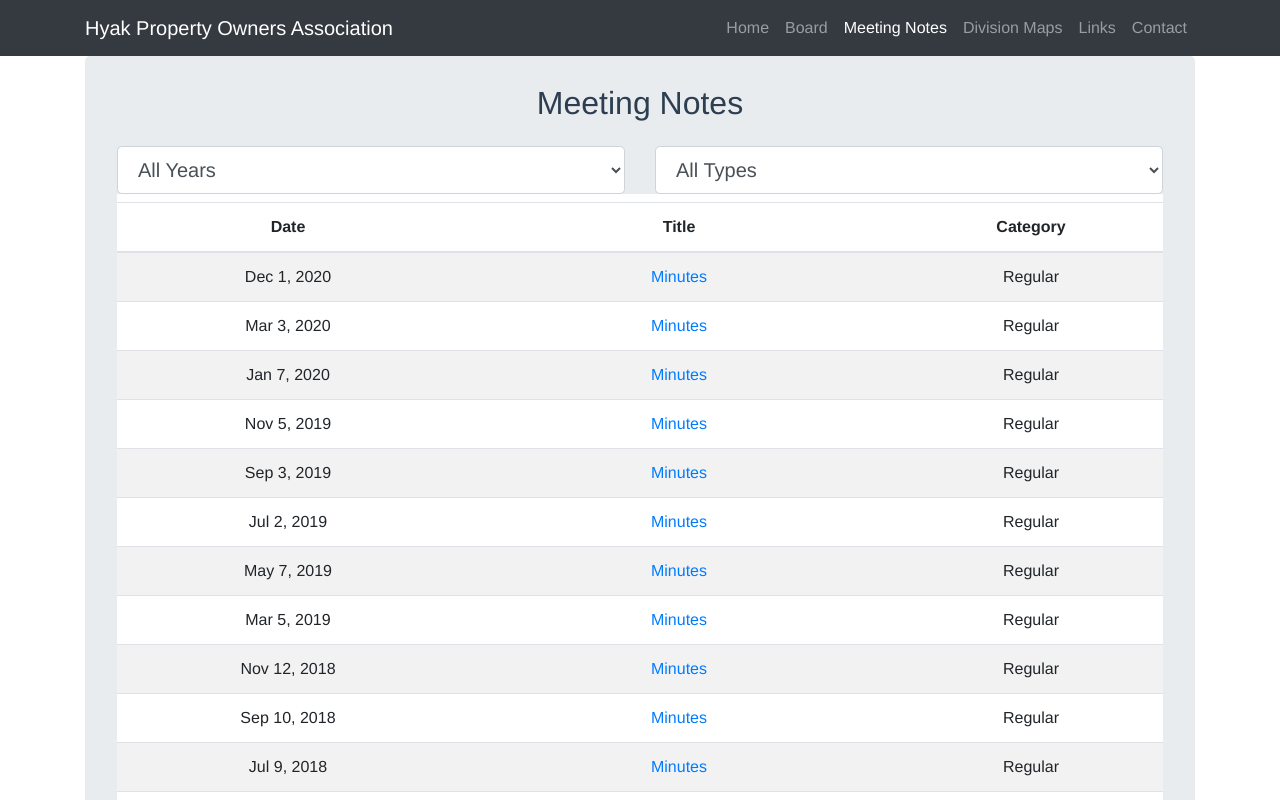
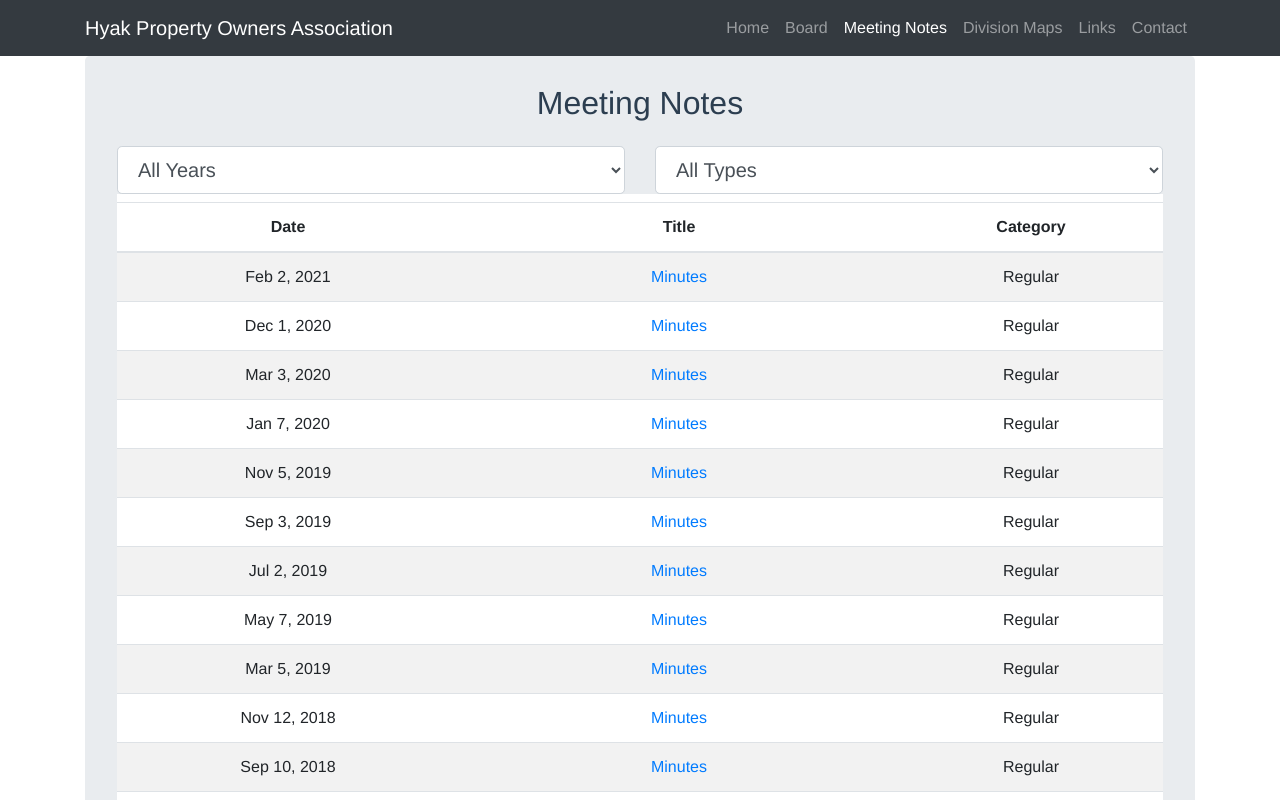
Before and after one commit to TheGauntt/hyak.life, a Vue app: page /meeting_notes in a window 1280 px wide. Shown: the top 800 px of the page. Built offline with nearby package versions, Linux system fonts and the light colour scheme; what vue-toasted would draw is missing.

Commit message:
Probably fine

```diff
--- a/src/data/meetingNotes.ts
+++ b/src/data/meetingNotes.ts
@@ -9,6 +9,18 @@ export interface IMeeting {
   title: string;
   filename: string;
 }
+
+/**
+ * 2021 - What have you done with your hair?
+ */
+const entriesFor2021: IMeeting[] = [
+  {
+    date: "2021-02-02",
+    category: "regular",
+    title: "Minutes",
+    filename: "HPOA Minutes 02-02-2021.pdf",
+  },
+];
 
 /**
  * 2020 - New decade!
@@ -499,6 +511,7 @@ const entriesFor2007: IMeeting[] = [
 ];
 
 const allEntries: IMeeting[] = ([] as IMeeting[]).concat(
+  entriesFor2021,
   entriesFor2020,
   entriesFor2019,
   entriesFor2018,
```
Also changed, not shown: 1 other file (tests, documents, lock files or other folders).
